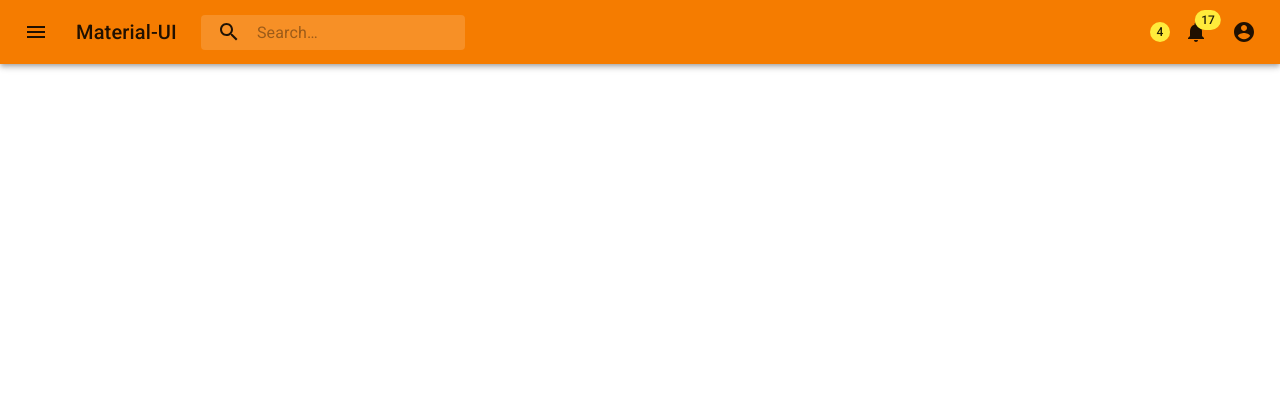
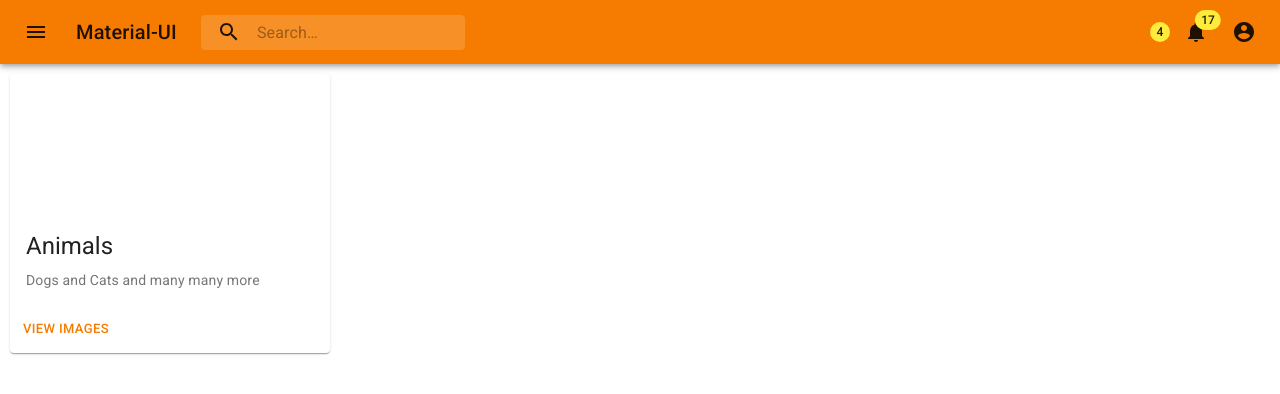
Before and after one commit to lizzykerrigan/fencs-fend, a React (Create React App) app: page / in a window 1280 px wide. Shown: the top 394 px of the page. Built offline with nearby package versions, Linux system fonts and the light colour scheme.

Commit message:
Create a Category card

```diff
--- a/src/App.js
+++ b/src/App.js
@@ -1,12 +1,14 @@
 import "./App.css";
 import React, { Component } from "react";
 import Header from "./components/header/Header";
+import CategoryCard from "./components/CardComponents/CategoryCard";
 
 export default class App extends Component {
   render() {
     return (
       <div>
         <Header />
+        <CategoryCard />
       </div>
     );
   }
--- /dev/null
+++ b/src/components/CardComponents/CategoryCard.jsx
@@ -0,0 +1,50 @@
+import React from "react";
+import { makeStyles } from "@material-ui/core/styles";
+import Card from "@material-ui/core/Card";
+import CardActionArea from "@material-ui/core/CardActionArea";
+import CardActions from "@material-ui/core/CardActions";
+import CardContent from "@material-ui/core/CardContent";
+import CardMedia from "@material-ui/core/CardMedia";
+import Button from "@material-ui/core/Button";
+import Typography from "@material-ui/core/Typography";
+
+const useStyles = makeStyles({
+  card: {
+    width: "25%",
+    maxWidth: 345,
+    margin: "10px"
+  },
+  media: {
+    height: 140
+  }
+});
+
+export default function MediaCard() {
+  const classes = useStyles();
+
+  return (
+    <Card className={classes.card}>
+      <CardActionArea>
+        <CardMedia
+          className={classes.media}
+          image="https://images.unsplash.com/photo-1459262838948-3e2de6c1ec80?ixlib=rb-1.2.1&q=85&fm=jpg&crop=entropy&cs=srgb&dl=jordan-whitt-78672-unsplash.jpg
+          "
+          title="Contemplative Reptile"
+        />
+        <CardContent>
+          <Typography gutterBottom variant="h5" component="h2">
+            Animals
+          </Typography>
+          <Typography variant="body2" color="textSecondary" component="p">
+            Dogs and Cats and many many more
+          </Typography>
+        </CardContent>
+      </CardActionArea>
+      <CardActions>
+        <Button size="small" color="primary">
+          View Images
+        </Button>
+      </CardActions>
+    </Card>
+  );
+}
```
